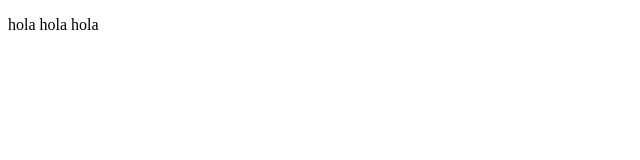
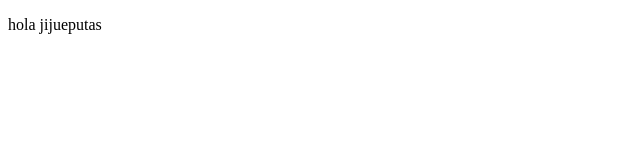
Before and after one commit to jmerchan11/proyectoDemoCursoPrework, a plain HTML site: page index.html in a window 1280 px wide. Shown: the full height of the page, 0-640 px from the left. Drawn offline with Linux system fonts and the light colour scheme.

Commit message:
cambios pruebas

```diff
--- a/index.html
+++ b/index.html
@@ -8,9 +8,7 @@
 </head>
 <body>
     <p>
-        hola
-        hola
-        hola
+        hola jijueputas
     </p>
 </body>
 </html>
```
